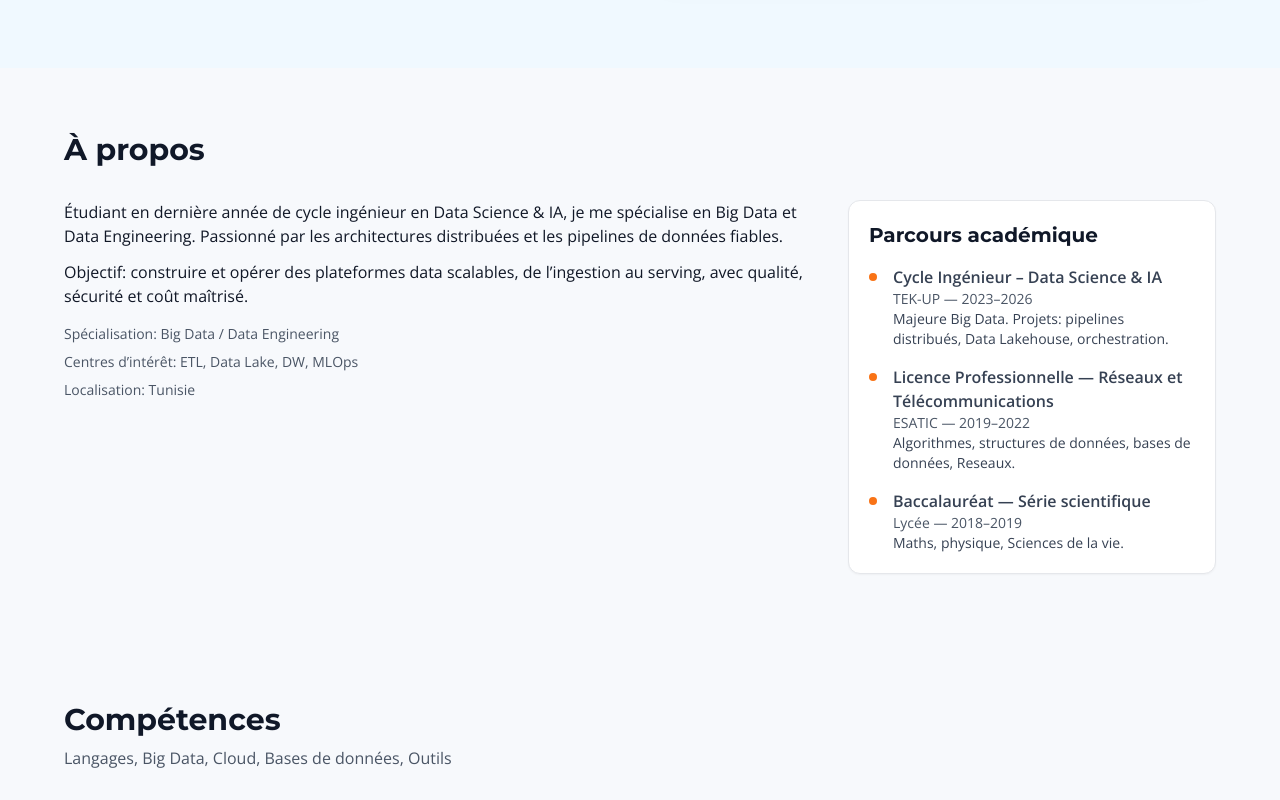
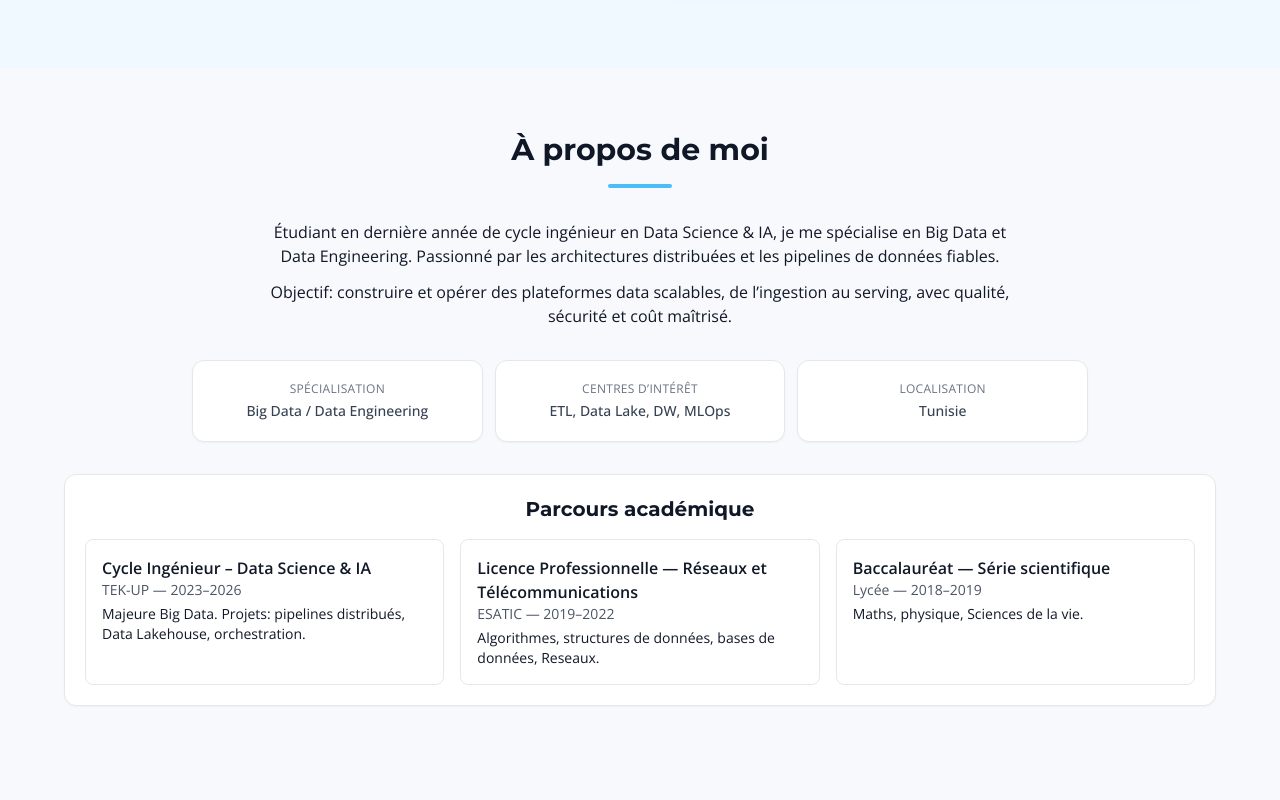
Before and after one commit to angeulrichboni/monportfolio, a Next.js app: page / in a window 1280 px wide. Shown: the part 580-1380 px from the top of the page. Built offline with nearby package versions, Linux system fonts and the light colour scheme.

Commit message:
Finish Portofolio

```diff
--- a/app/page.tsx
+++ b/app/page.tsx
@@ -59,13 +59,13 @@ export default function Home() {
 
       {/* Sections */}
       <Reveal>
-        <Section id="a-propos" title="À propos" className="scroll-mt-20">
+        <Section id="a-propos" title="À propos de moi" subtitle="" className="scroll-mt-20">
           <About />
         </Section>
       </Reveal>
 
       <Reveal>
-        <Section id="competences" title="Compétences" subtitle="Langages, Big Data, Cloud, Bases de données, Outils" className="scroll-mt-20">
+        <Section id="competences" title="Mes compétences techniques" subtitle="Langages, Big Data, Cloud, Bases de données, Outils" className="scroll-mt-20">
           <Skills />
         </Section>
       </Reveal>
@@ -77,19 +77,19 @@ export default function Home() {
       </Reveal>
 
       <Reveal>
-        <Section id="experiences" title="Expériences" className="scroll-mt-20">
+        <Section id="experiences" title="Expériences" subtitle="Missions et réalisations professionnelles" className="scroll-mt-20">
           <Experience />
         </Section>
       </Reveal>
 
       <Reveal>
-        <Section id="certifications" title="Certifications" className="scroll-mt-20">
+        <Section id="certifications" title="Certifications" subtitle="Titres et validations de compétences" className="scroll-mt-20">
           <Certifications />
         </Section>
       </Reveal>
 
       <Reveal>
-        <Section id="contact" title="Contact" className="scroll-mt-20">
+        <Section id="contact" title="Contactez-moi" subtitle="Discutons de vos besoins data" className="scroll-mt-20">
           <Contact />
         </Section>
       </Reveal>
--- a/components/Section.tsx
+++ b/components/Section.tsx
@@ -13,15 +13,18 @@ export function Section({ id, title, subtitle, className, children }: Props) {
     <section id={id} className={`section ${className ?? ""}`}>
       <div className="container px-6">
         {(title || subtitle) && (
-          <header className="section-header mb-8">
+          <header className="section-header mb-8 text-center">
             {title && (
               <h2 className="text-2xl sm:text-3xl font-display font-bold text-gray-900 dark:text-gray-50">
                 {title}
               </h2>
             )}
             {subtitle && (
-              <p className="mt-2 text-gray-600 dark:text-gray-300">{subtitle}</p>
+              <p className="mt-2 text-sm text-gray-600 dark:text-gray-300 max-w-2xl mx-auto">{subtitle}</p>
             )}
+            <div className="mt-4 flex justify-center">
+              <span className="inline-block h-1 w-16 rounded bg-sky-500/70"></span>
+            </div>
           </header>
         )}
         {children}
--- a/components/sections/About.tsx
+++ b/components/sections/About.tsx
@@ -1,7 +1,8 @@
 export function About() {
   return (
-    <div className="grid gap-6 md:grid-cols-3 items-start">
-      <div className="md:col-span-2 space-y-3">
+    <div className="space-y-8">
+      {/* Intro centered */}
+      <div className="text-center space-y-3 max-w-3xl mx-auto">
         <p>
           Étudiant en dernière année de cycle ingénieur en Data Science & IA, je me
           spécialise en Big Data et Data Engineering. Passionné par les
@@ -11,34 +12,44 @@ export function About() {
           Objectif: construire et opérer des plateformes data scalables, de
           l’ingestion au serving, avec qualité, sécurité et coût maîtrisé.
         </p>
-        <ul className="mt-4 space-y-2 text-sm text-gray-600 dark:text-gray-300">
-          <li>Spécialisation: Big Data / Data Engineering</li>
-          <li>Centres d’intérêt: ETL, Data Lake, DW, MLOps</li>
-          <li>Localisation: Tunisie</li>
-        </ul>
       </div>
+
+      {/* Info row aligned */}
+      <ul className="grid gap-3 sm:grid-cols-3 text-sm text-gray-700 dark:text-gray-200 max-w-4xl mx-auto">
+        <li className="card p-4 text-center">
+          <div className="text-gray-500 text-xs uppercase tracking-wide">Spécialisation</div>
+          <div className="mt-1 font-medium">Big Data / Data Engineering</div>
+        </li>
+        <li className="card p-4 text-center">
+          <div className="text-gray-500 text-xs uppercase tracking-wide">Centres d’intérêt</div>
+          <div className="mt-1 font-medium">ETL, Data Lake, DW, MLOps</div>
+        </li>
+        <li className="card p-4 text-center">
+          <div className="text-gray-500 text-xs uppercase tracking-wide">Localisation</div>
+          <div className="mt-1 font-medium">Tunisie</div>
+        </li>
+      </ul>
+
+      {/* Academic parcours as horizontal cards */}
       <div className="card p-6">
-        <h3 className="font-display text-xl font-bold text-gray-900 dark:text-gray-50">Parcours académique</h3>
-        <ol className="mt-4 space-y-4 text-gray-700 dark:text-gray-300">
-          <li className="relative pl-6">
-            <span className="absolute left-0 top-2 h-2 w-2 rounded-full bg-orange-500" />
+        <h3 className="font-display text-xl font-bold text-gray-900 dark:text-gray-50 text-center">Parcours académique</h3>
+        <div className="mt-4 grid gap-4 md:grid-cols-3">
+          <div className="rounded-lg border border-gray-200 dark:border-gray-800 p-4">
             <div className="font-semibold">Cycle Ingénieur – Data Science & IA</div>
             <div className="text-sm text-gray-600 dark:text-gray-400">TEK-UP — 2023–2026</div>
-            <p className="text-sm">Majeure Big Data. Projets: pipelines distribués, Data Lakehouse, orchestration.</p>
-          </li>
-          <li className="relative pl-6">
-            <span className="absolute left-0 top-2 h-2 w-2 rounded-full bg-orange-500" />
+            <p className="text-sm mt-1">Majeure Big Data. Projets: pipelines distribués, Data Lakehouse, orchestration.</p>
+          </div>
+          <div className="rounded-lg border border-gray-200 dark:border-gray-800 p-4">
             <div className="font-semibold">Licence Professionnelle — Réseaux et Télécommunications</div>
             <div className="text-sm text-gray-600 dark:text-gray-400">ESATIC — 2019–2022</div>
-            <p className="text-sm">Algorithmes, structures de données, bases de données, Reseaux.</p>
-          </li>
-          <li className="relative pl-6">
-            <span className="absolute left-0 top-2 h-2 w-2 rounded-full bg-orange-500" />
+            <p className="text-sm mt-1">Algorithmes, structures de données, bases de données, Reseaux.</p>
+          </div>
+          <div className="rounded-lg border border-gray-200 dark:border-gray-800 p-4">
             <div className="font-semibold">Baccalauréat — Série scientifique</div>
             <div className="text-sm text-gray-600 dark:text-gray-400">Lycée — 2018–2019</div>
-            <p className="text-sm">Maths, physique, Sciences de la vie.</p>
-          </li>
-        </ol>
+            <p className="text-sm mt-1">Maths, physique, Sciences de la vie.</p>
+          </div>
+        </div>
       </div>
     </div>
   );
--- a/components/sections/Contact.tsx
+++ b/components/sections/Contact.tsx
@@ -26,10 +26,40 @@ export function Contact() {
   }
 
   return (
-    <div>
+    <div className="grid gap-6 md:grid-cols-5">
+      {/* Info panel */}
+      <aside className="card md:col-span-2">
+        <h3 className="font-display font-semibold text-lg">Informations de contact</h3>
+        <ul className="mt-4 space-y-3 text-sm">
+          <li className="flex items-start gap-3">
+            <span className="mt-0.5 inline-flex h-6 w-6 items-center justify-center rounded-full bg-sky-100 dark:bg-sky-900/40 text-sky-700 dark:text-sky-300">@</span>
+            <div>
+              <div className="text-gray-600 dark:text-gray-300">Email</div>
+              {/* <a href="mailto:acobeangeulrich.boni@tek-up.de" className="font-medium hover:text-sky-600">acobeangeulrich.boni@tek-up.de</a> <br /> */}
+              <a href="mailto:acobeangeulrich.boni@tek-up.de" className="font-medium hover:text-sky-600">acobeangeulrich.boni@tek-up.de</a>
+            </div>
+          </li>
+          <li className="flex items-start gap-3">
+            <span className="mt-0.5 inline-flex h-6 w-6 items-center justify-center rounded-full bg-sky-100 dark:bg-sky-900/40 text-sky-700 dark:text-sky-300">☎</span>
+            <div>
+              <div className="text-gray-600 dark:text-gray-300">Téléphone</div>
+              <a href="tel:+216 53 117 212" className="font-medium hover:text-sky-600">+216 53 117 212</a>
+            </div>
+          </li>
+          <li className="flex items-start gap-3">
+            <span className="mt-0.5 inline-flex h-6 w-6 items-center justify-center rounded-full bg-sky-100 dark:bg-sky-900/40 text-sky-700 dark:text-sky-300">📍</span>
+            <div>
+              <div className="text-gray-600 dark:text-gray-300">Localisation</div>
+              <div className="font-medium">Tunisie</div>
+            </div>
+          </li>
+        </ul>
+      </aside>
+
+      {/* Form */}
       <form
         onSubmit={onSubmit}
-        className="card space-y-3 md:max-w-2xl lg:max-w-3xl mx-auto"
+        className="card space-y-3 md:col-span-3"
       >
         <div>
           <label className="block text-sm mb-1">Nom</label>
```
